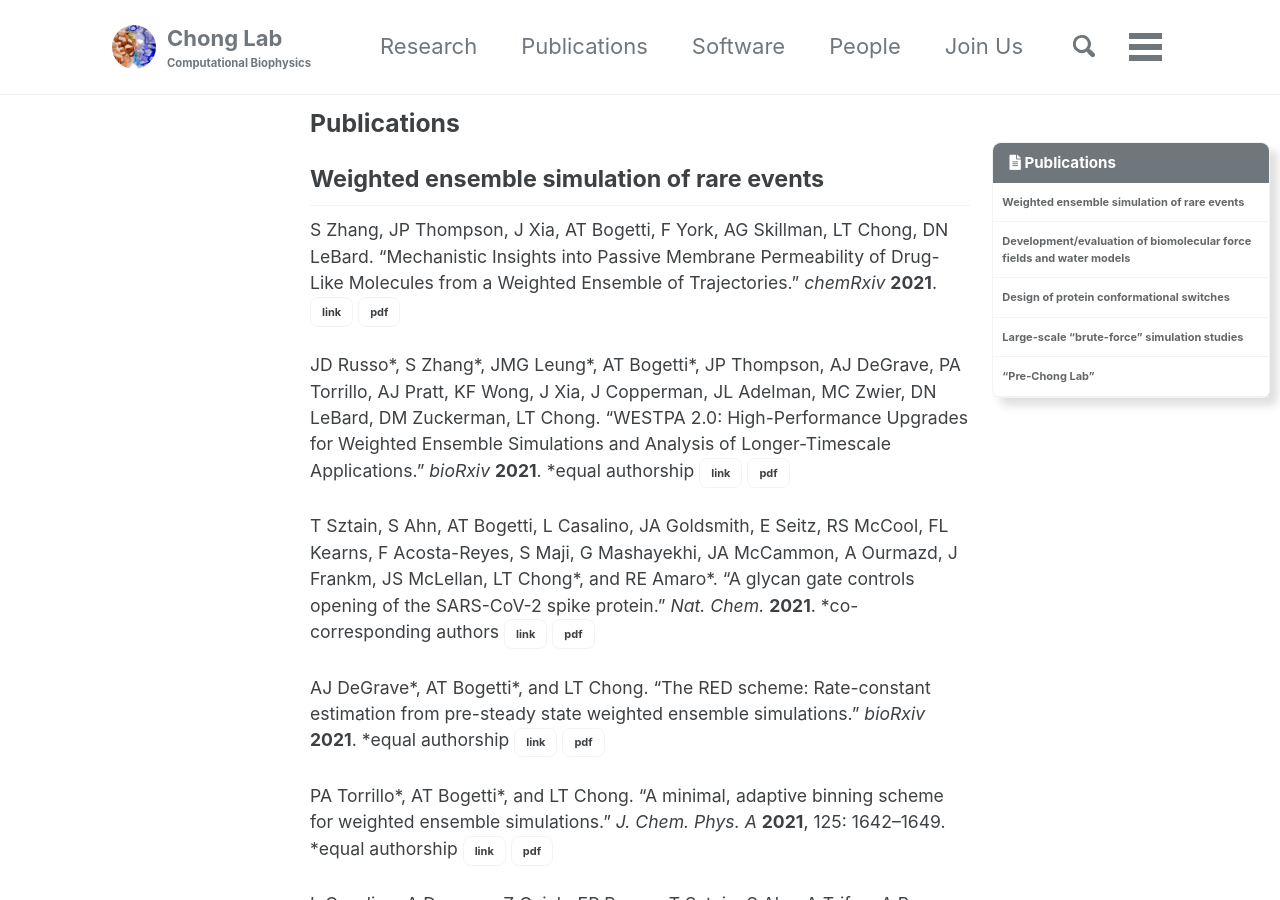
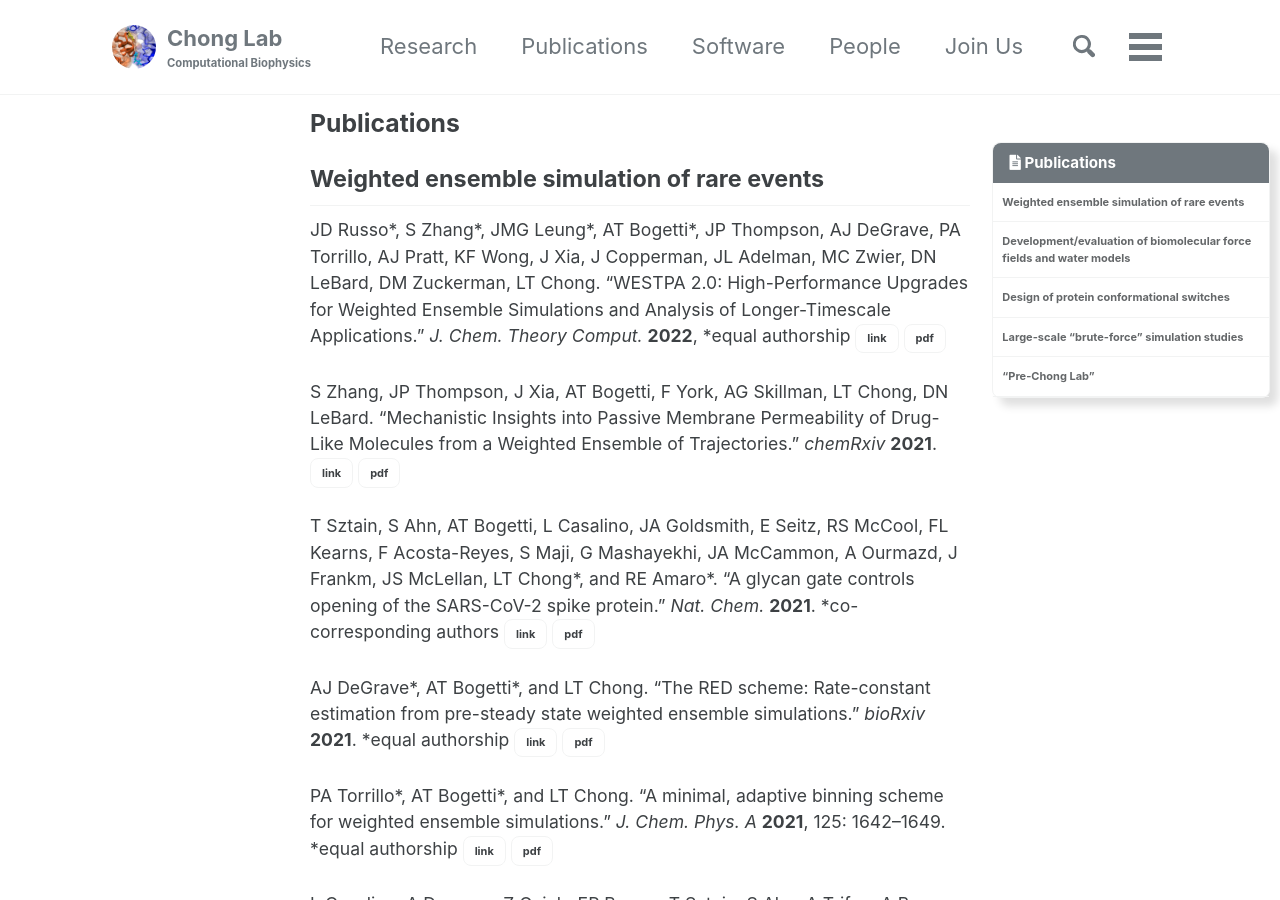
Before and after one commit to darianyang/mm-github-pages-test, a Jekyll site: the page built from _pages/publications.md, in a window 1280 px wide and 900 px high. Built offline with Jekyll 4.4.1, drawn with Linux system fonts in a browser that asks for light colours; cached includes are drawn as plain includes.

Commit message:
updated WESTPA2.0 paper

```diff
--- a/_pages/publications.md
+++ b/_pages/publications.md
@@ -8,11 +8,11 @@
 
 ## Weighted ensemble simulation of rare events
 
+JD Russo\*, S Zhang\*, JMG Leung\*, AT Bogetti\*, JP Thompson, AJ DeGrave, PA Torrillo, AJ Pratt, KF Wong, J Xia, J Copperman, JL Adelman, MC Zwier, DN LeBard, DM Zuckerman, LT Chong. "WESTPA 2.0: High-Performance Upgrades for Weighted Ensemble Simulations and Analysis of Longer-Timescale Applications." *J. Chem. Theory Comput.* **2022**, \*equal authorship
+[link](https://pubs.acs.org/doi/10.1021/acs.jctc.1c01154){: .btn .btn--inverse .btn--small} [pdf](/assets/pdf/weighted-ensemble/Russo et al. - 2021 - WESTPA 2.0 High-performance upgrades for weighted.pdf){: .btn .btn--inverse .btn--small}
+
 S Zhang, JP Thompson, J Xia, AT Bogetti, F York, AG Skillman, LT Chong, DN LeBard. "Mechanistic Insights into Passive Membrane Permeability of Drug-Like Molecules from a Weighted Ensemble of Trajectories." *chemRxiv* **2021**.
 [link](https://doi.org/10.26434/chemrxiv-2021-mmv2k){: .btn .btn--inverse .btn--small} [pdf](/assets/pdf/weighted-ensemble/Zhang et al. - 2021 - Mechanistic Insights into Passive Membrane Permeab.pdf){: .btn .btn--inverse .btn--small}
-
-JD Russo\*, S Zhang\*, JMG Leung\*, AT Bogetti\*, JP Thompson, AJ DeGrave, PA Torrillo, AJ Pratt, KF Wong, J Xia, J Copperman, JL Adelman, MC Zwier, DN LeBard, DM Zuckerman, LT Chong. "WESTPA 2.0: High-Performance Upgrades for Weighted Ensemble Simulations and Analysis of Longer-Timescale Applications." *bioRxiv* **2021**. \*equal authorship
-[link](https://doi.org/10.1101/2021.12.05.471280){: .btn .btn--inverse .btn--small} [pdf](/assets/pdf/weighted-ensemble/Russo et al. - 2021 - WESTPA 2.0 High-performance upgrades for weighted.pdf){: .btn .btn--inverse .btn--small}
 
 T Sztain, S Ahn, AT Bogetti, L Casalino, JA Goldsmith, E Seitz, RS McCool, FL Kearns, F Acosta-Reyes, S Maji, G Mashayekhi, JA McCammon, A Ourmazd, J Frankm, JS McLellan, LT Chong\*, and RE Amaro\*. “A glycan gate controls opening of the SARS-CoV-2 spike protein.” *Nat. Chem.* **2021**. \*co-corresponding authors
 [link](https://www.nature.com/articles/s41557-021-00758-3){: .btn .btn--inverse .btn--small} [pdf](/assets/pdf/weighted-ensemble/Sztain et al. - 2021 - A glycan gate controls opening of the SARS-CoV-2 s.pdf){: .btn .btn--inverse .btn--small}
```
